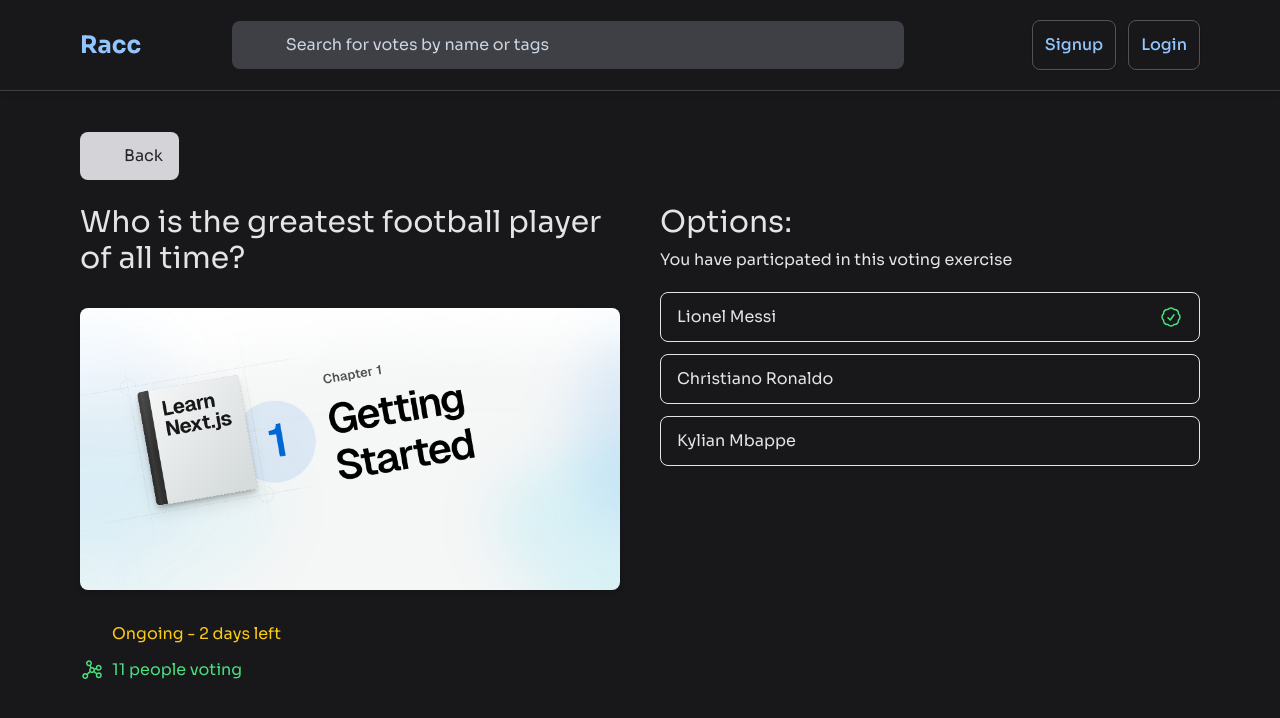
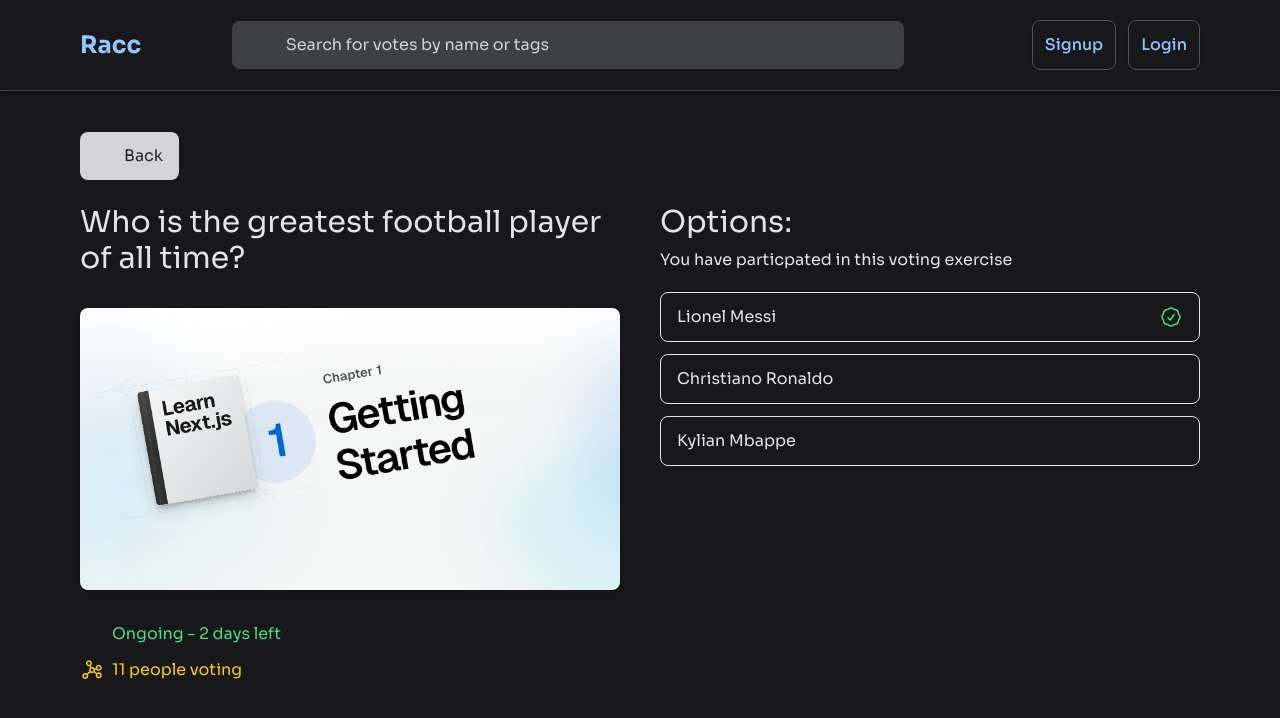
Before and after one commit to fisayo-dev/racc, a React (Vite) app: page /vote/1 in a window 1280 px wide. Shown: the top 718 px of the page. Built offline with nearby package versions, Linux system fonts and the light colour scheme; some icons are missing.

Commit message:
swapped identification color

```diff
--- a/src/pages/vote/VoteDescription.jsx
+++ b/src/pages/vote/VoteDescription.jsx
@@ -26,11 +26,11 @@ const VoteDescription = () => {
                 <img src={image4} className="w-full" alt="" />
               </div>
               <div className="grid gap-3">
-                <div className="flex text-yellow-400 items-center gap-2">
+                <div className="flex text-green-400 items-center gap-2">
                   <Clock className="w-6 h-6" />
                   <p>Ongoing - 2 days left</p>
                 </div>
-                <div className="flex text-green-400 items-center gap-2">
+                <div className="flex text-yellow-400 items-center gap-2">
                   <PiGraph className="w-6 h-6" />
                   <p>11 people voting</p>
                 </div>
```
